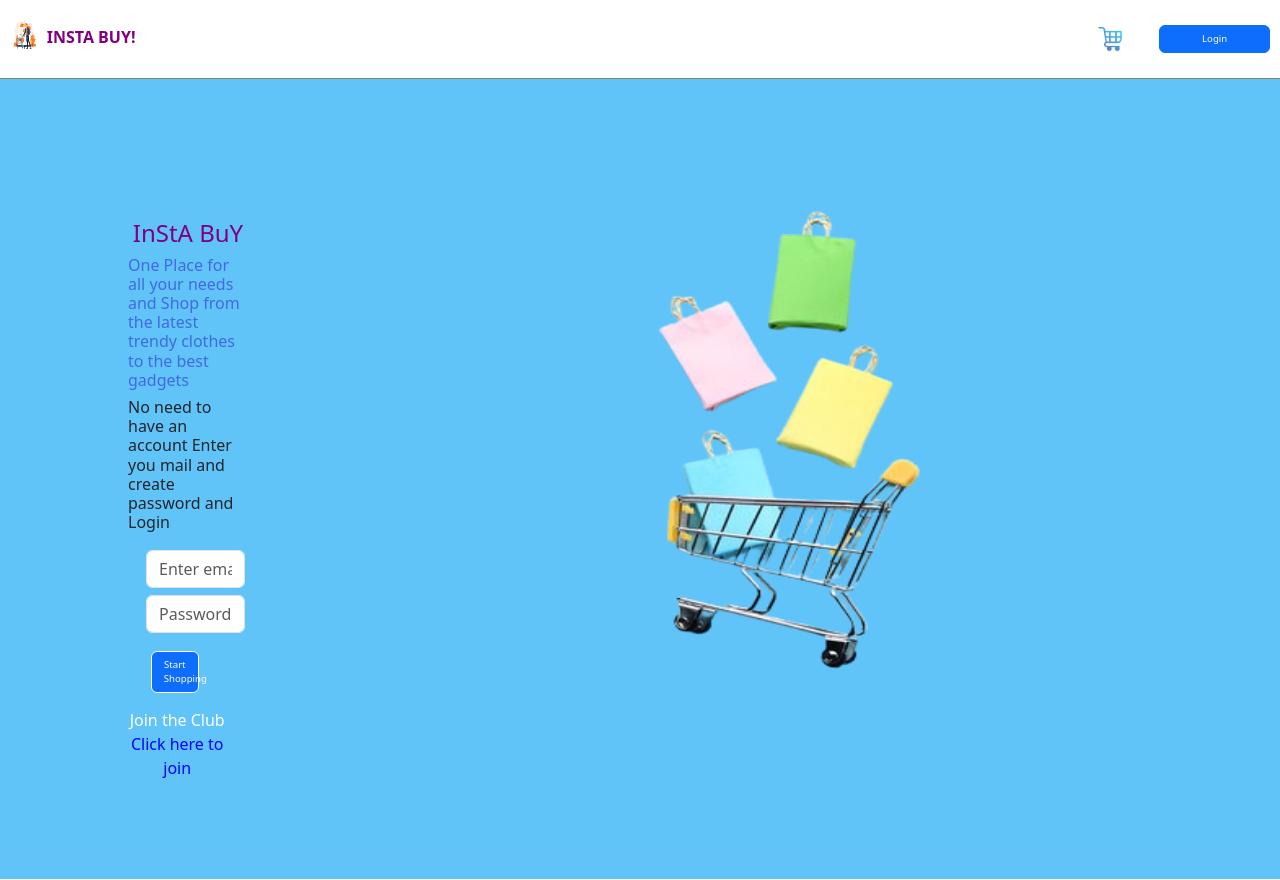
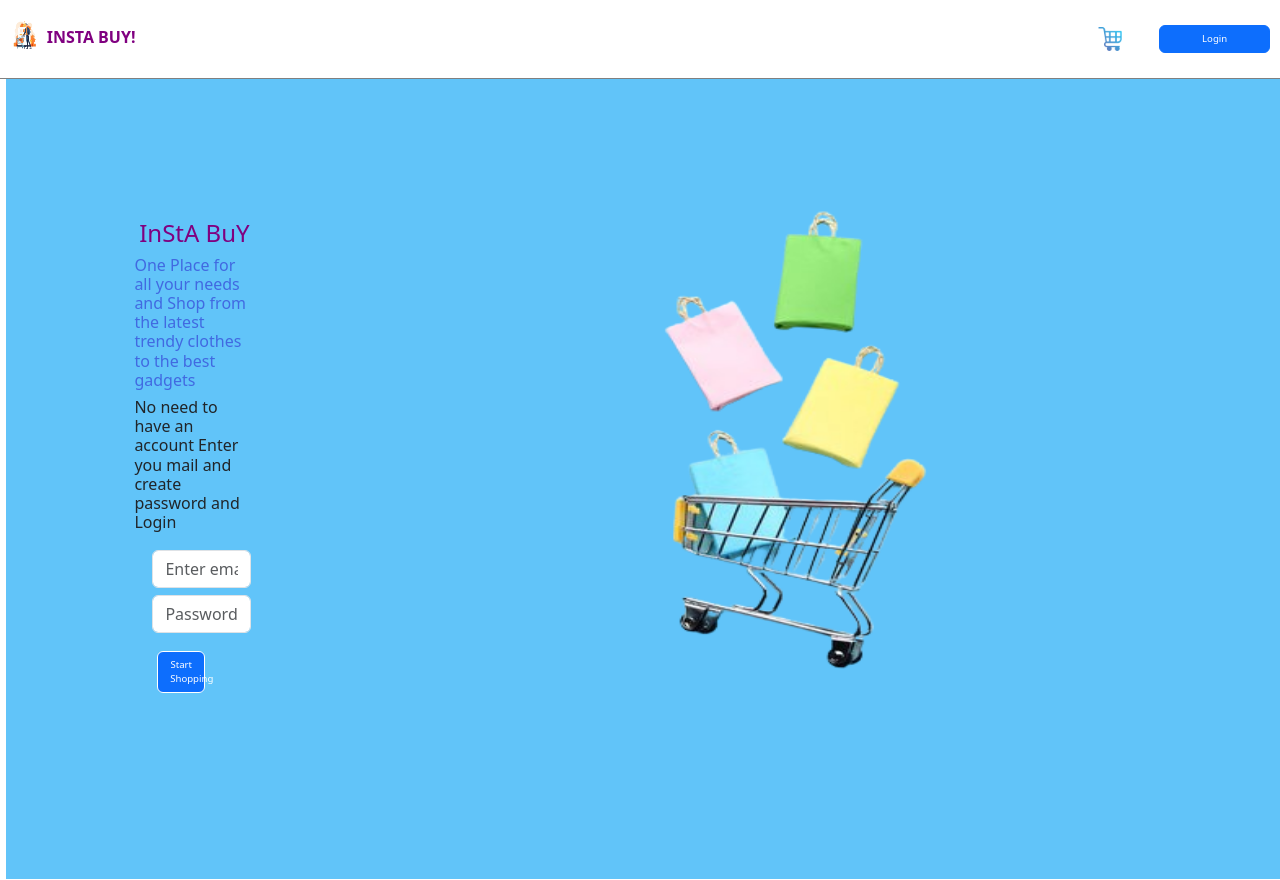
Before and after one commit to Afroz2109/E_Commerce, a React (Vite) app: page /#/login in a window 1280 px wide. Built offline with nearby package versions, Linux system fonts and the light colour scheme.

Commit message:
Login.jsx

```diff
--- a/src/components/Login.jsx
+++ b/src/components/Login.jsx
@@ -8,7 +8,7 @@ export default function Login({setUser}) {
     const [email, setEmail]= useState('');
     const navigate= useNavigate();
     return (
-        <div className="signup" style={{backgroundColor:'#61c4f9',width:'100%',height:'100vh'}}>
+        <div className="signup" style={{backgroundColor:'#61c4f9',width:'100%',height:'100vh',marginLeft:'0.5%'}}>
             <Row>
                 <Col style={{padding:'100px'}}>
                 <div className="loginPart">
@@ -46,12 +46,6 @@ export default function Login({setUser}) {
                  >
                 Start Shopping
                 </Button>
-
-
-            <div className="joinClub" style={{color:'white', textAlign:'center'}}>
-             Join the Club <a style={{color:'blue', textDecoration:'none', textAlign:'center'}} href="/signup"> Click here to join</a>
-           </div>
-
                     </Form>
                 </div>
                 </Col>
```
